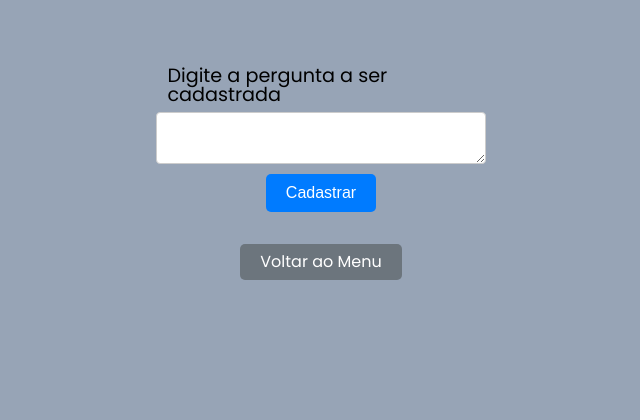
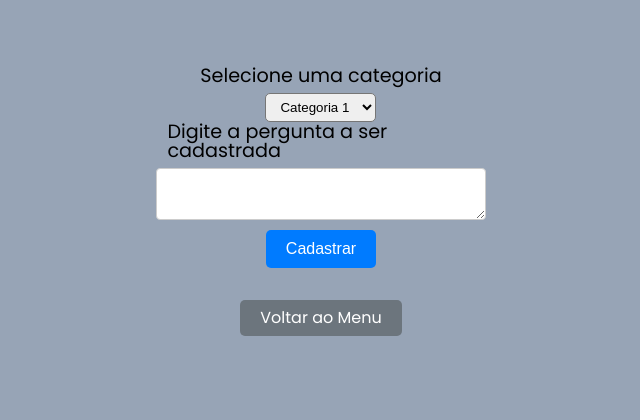
Before and after one commit to ezequielhenrique/chatbot-escolaridade-website, a Flask app: page /cadastro in a window 1280 px wide. Shown: the part 80-500 px from the top of the page, without its empty margins (319-959 px from the left). Run offline with Flask 3, Linux system fonts and the light colour scheme.

Commit message:
adição das categorias

```diff
--- a/static/css/style.css
+++ b/static/css/style.css
@@ -219,3 +219,15 @@ footer > p {
   .btn-cadastro:hover{
     background-color: #0056b3;
   }
+
+  /*seleção de categorias*/
+
+  #categoria{
+    display: flex;
+    flex-direction: column;
+    gap: 16px;
+    align-items: center;
+    justify-content: center;
+    border-radius: 5px;
+    padding: 5px 10px;
+  }
--- a/templates/cadastro.html
+++ b/templates/cadastro.html
@@ -5,6 +5,12 @@
 <main class="container">
     <section id="cadastro-container">
         <div class="area_cadastro">
+            <label class="form-label" for="usuario">Selecione uma categoria</label>
+            <select name="Categorias" id="categoria">
+                <option value="1">Categoria 1</option>
+                <option value="2">Categoria 2</option>
+                <option value="3">Categoria 3</option>
+            </select>
             <label class="form-label" for="usuario">Digite a pergunta a ser cadastrada</label>
             <textarea class="form-input-textarea" type="text" id="pergunta"></textarea>
             <button class="btn btn-cadastro" id="cadastrar">Cadastrar</button>
```
